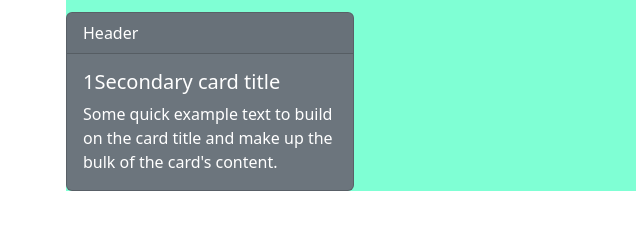
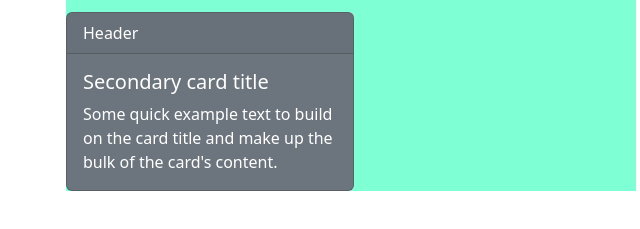
Before and after one commit to cabudiaz/Projects, a plain HTML site: page proyecto 2/proyecto-2.html in a window 1280 px wide. Shown: the part 427-656 px from the top of the page, 4-644 px from the left. Drawn offline with nearby package versions, Linux system fonts and the light colour scheme.

Commit message:
tarjetas f

```diff
--- a/proyecto 2/proyecto-2.html
+++ b/proyecto 2/proyecto-2.html
@@ -112,7 +112,7 @@
           <div class="card text-white bg-secondary mb-3" style="max-width: 18rem;">
             <div class="card-header">Header</div>
             <div class="card-body">
-              <h5 class="card-title">1Secondary card title</h5>
+              <h5 class="card-title">Secondary card title</h5>
               <p class="card-text">Some quick example text to build on the card title and make up the bulk of the card's content.</p>
             </div>
           </div>
```
